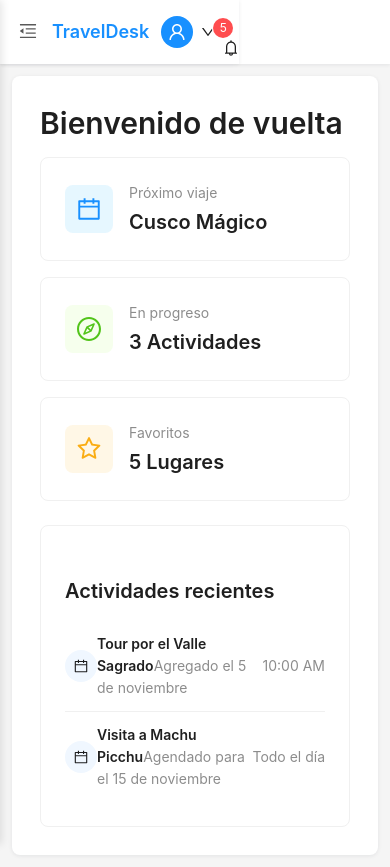
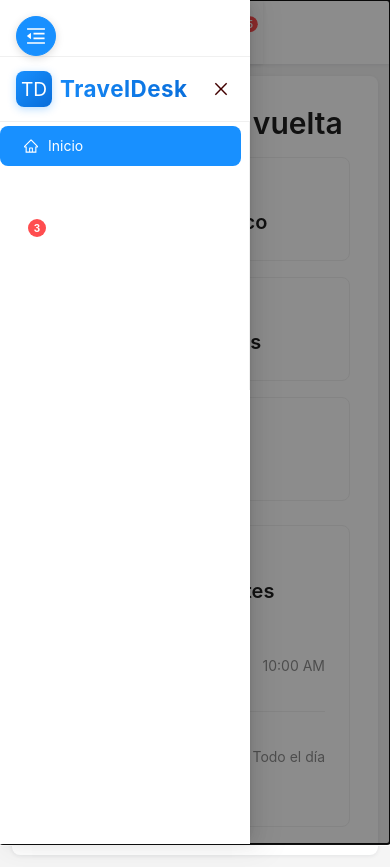
Before and after one commit to EdisonWCC/Taller-de-Proyectos-2-Itinerarios-turisticos, a React (Vite) app in the folder TravelDesk/frontend/: page /turista/inicio in a window 390 px wide. Built offline with nearby package versions, Linux system fonts and the light colour scheme; sample sign-in values are in the browser's storage.

Commit message:
6.1.7	Implementar funcionalidad responsive (grid adaptable, vista móvil optimizada)

```diff
--- a/TravelDesk/frontend/src/components/Navbar/TuristaNavbar.jsx
+++ b/TravelDesk/frontend/src/components/Navbar/TuristaNavbar.jsx
@@ -1,8 +1,6 @@
 import React from 'react';
 import { Layout, Button, Dropdown, Avatar, Badge } from 'antd';
 import {
-  MenuFoldOutlined,
-  MenuUnfoldOutlined,
   BellOutlined,
   UserOutlined,
   LogoutOutlined,
@@ -14,7 +12,7 @@ import '../../styles/Turista/Navbar.css';
 
 const { Header } = Layout;
 
-export const TuristaNavbar = ({ collapsed, toggleSidebar }) => {
+export const TuristaNavbar = () => {
   const navigate = useNavigate();
 
   const items = [
@@ -48,12 +46,6 @@ export const TuristaNavbar = ({ collapsed, toggleSidebar }) => {
   return (
     <Header className="navbar">
       <div className="navbar-left">
-        <Button
-          type="text"
-          icon={collapsed ? <MenuUnfoldOutlined /> : <MenuFoldOutlined />}
-          onClick={toggleSidebar}
-          className="sidebar-trigger"
-        />
         <div className="logo-mobile">TravelDesk</div>
       </div>
 
--- a/TravelDesk/frontend/src/components/Sidebar/TuristaSidebar.jsx
+++ b/TravelDesk/frontend/src/components/Sidebar/TuristaSidebar.jsx
@@ -1,19 +1,22 @@
-import React from 'react';
+import React, { useState, useEffect } from 'react';
 import { useLocation, useNavigate } from 'react-router-dom';
-import { Layout, Menu } from 'antd';
+import { Layout, Menu, Drawer, Button } from 'antd';
 import {
   HomeOutlined,
   CalendarOutlined,
   UserOutlined,
   SettingOutlined,
   LogoutOutlined,
-  BellOutlined
+  BellOutlined,
+  CloseOutlined,
+  MenuFoldOutlined,
+  MenuUnfoldOutlined
 } from '@ant-design/icons';
 import '../../styles/Turista/Sidebar.css';
 
 const { Sider } = Layout;
 
-export const TuristaSidebar = ({ collapsed, onCollapse }) => {
+export const TuristaSidebar = ({ collapsed, onCollapse, isMobile, onClose }) => {
   const location = useLocation();
   const navigate = useNavigate();
   const selectedKey = location.pathname.split('/').pop() || 'inicio';
@@ -89,17 +92,95 @@ export const TuristaSidebar = ({ collapsed, onCollapse }) => {
     },
   ];
 
+  const menuContent = (
+    <Menu
+      mode="inline"
+      selectedKeys={[selectedKey]}
+      items={items}
+      className="sidebar-menu"
+    />
+  );
+
+  if (isMobile) {
+    return (
+      <>
+        <Button
+          type="primary"
+          icon={collapsed ? <MenuUnfoldOutlined /> : <MenuFoldOutlined />}
+          onClick={onClose}
+          className="mobile-sidebar-trigger"
+          style={{
+            position: 'fixed',
+            top: 16,
+            left: 16,
+            zIndex: 1001,
+            display: 'flex',
+            alignItems: 'center',
+            justifyContent: 'center',
+            width: '40px',
+            height: '40px',
+            borderRadius: '50%',
+            boxShadow: '0 2px 8px rgba(0, 0, 0, 0.15)'
+          }}
+        />
+        <Drawer
+          placement="left"
+          width={250}
+          onClose={onClose}
+          open={!collapsed}
+          className="mobile-sidebar-drawer"
+          closeIcon={<CloseOutlined style={{ color: '#fff' }} />}
+          styles={{
+            body: { padding: 0 }
+          }}
+        >
+          <div className="mobile-sidebar">
+            <div className="sidebar-header">
+              <div className="logo-container">
+                <div className="logo-icon">TD</div>
+                <div className="custom-sidebar-logo">TravelDesk</div>
+              </div>
+              <Button
+                type="text"
+                icon={<CloseOutlined />}
+                onClick={onClose}
+                className="sidebar-trigger"
+                style={{ color: '#420000ff' }}
+              />
+            </div>
+            {menuContent}
+          </div>
+        </Drawer>
+      </>
+    );
+  }
+
   return (
     <Sider
-      collapsible
       collapsed={collapsed}
       onCollapse={onCollapse}
       width={250}
       className="sidebar"
       theme="light"
+      trigger={null}
     >
-      <div className="logo">
-        {!collapsed ? 'TravelDesk' : 'TD'}
+      <div className="sidebar-header">
+        {!collapsed && (
+          <div className="logo-container" style={{ flex: 1 }}>
+            <div className="logo-icon">TD</div>
+            <div className="custom-sidebar-logo">TravelDesk</div>
+          </div>
+        )}
+        <Button
+          type="text"
+          icon={collapsed ? <MenuUnfoldOutlined /> : <MenuFoldOutlined />}
+          onClick={onClose}
+          className="sidebar-trigger"
+          style={{
+            color: '#420000ff',
+            marginLeft: collapsed ? 0 : 'auto'
+          }}
+        />
       </div>
 
       <Menu
--- a/TravelDesk/frontend/src/layouts/MainLayout/MainLayout.jsx
+++ b/TravelDesk/frontend/src/layouts/MainLayout/MainLayout.jsx
@@ -1,4 +1,4 @@
-import React, { useState } from 'react';
+import React, { useState, useEffect } from 'react';
 import { Layout } from 'antd';
 import { Outlet } from 'react-router-dom';
 import { TuristaNavbar } from '../../components/Navbar/TuristaNavbar';
@@ -9,6 +9,20 @@ const { Header, Content } = Layout;
 
 export const MainLayout = () => {
   const [collapsed, setCollapsed] = useState(false);
+  const [isMobile, setIsMobile] = useState(window.innerWidth < 768);
+
+  useEffect(() => {
+    const handleResize = () => {
+      setIsMobile(window.innerWidth < 768);
+      // Si cambia a móvil y el sidebar está abierto, ciérralo
+      if (window.innerWidth < 768 && !collapsed) {
+        setCollapsed(true);
+      }
+    };
+
+    window.addEventListener('resize', handleResize);
+    return () => window.removeEventListener('resize', handleResize);
+  }, [collapsed]);
 
   const toggleSidebar = () => {
     setCollapsed(!collapsed);
@@ -18,7 +32,9 @@ export const MainLayout = () => {
     <Layout className="main-layout">
       <TuristaSidebar
         collapsed={collapsed}
+        onClose={toggleSidebar}
         onCollapse={setCollapsed}
+        isMobile={isMobile}
       />
       <Layout className="site-layout">
         <Header className="site-layout-header">
--- a/TravelDesk/frontend/src/pages/turista/Notificaciones.jsx
+++ b/TravelDesk/frontend/src/pages/turista/Notificaciones.jsx
@@ -249,19 +249,6 @@ const Notificaciones = () => {
                     <Text className="notification-message">
                       {notification.message}
                     </Text>
-                    {notification.action && (
-                      <Button
-                        type="link"
-                        className="notification-action"
-                        onClick={(e) => {
-                          e.stopPropagation();
-                          // Navegar a la acción correspondiente
-                          console.log('Navegar a:', notification.action.path);
-                        }}
-                      >
-                        {notification.action.text}
-                      </Button>
-                    )}
                   </div>
                   {!notification.read && (
                     <div className="notification-badge" />
--- a/TravelDesk/frontend/src/styles/Turista/Navbar.css
+++ b/TravelDesk/frontend/src/styles/Turista/Navbar.css
@@ -16,17 +16,31 @@
   align-items: center;
 }
 
-.sidebar-trigger {
+.navbar .sidebar-trigger {
+  width: 48px;
+  height: 48px;
   font-size: 18px;
-  line-height: 64px;
-  padding: 0 16px;
-  cursor: pointer;
-  transition: color 0.3s;
-  color: rgba(0, 0, 0, 0.65);
+  color: #595959;
+  transition: all 0.3s;
+  margin-right: 10px;
+  display: flex;
+  align-items: center;
+  justify-content: center;
 }
 
-.sidebar-trigger:hover {
+.navbar .sidebar-trigger:hover {
   color: #1890ff;
+  background: rgba(24, 144, 255, 0.1);
+}
+
+.navbar .sidebar-trigger.mobile-trigger {
+  color: #595959;
+  margin-right: 0;
+}
+
+.navbar .sidebar-trigger.mobile-trigger:hover {
+  color: #1890ff;
+  background: rgba(24, 144, 255, 0.1);
 }
 
 .logo-mobile {
@@ -44,6 +58,24 @@
 
 .notification-badge {
   margin-right: 16px;
+  position: relative;
+  display: inline-flex;
+  align-items: center;
+  justify-content: center;
+}
+
+.notification-badge .ant-badge-count {
+  position: absolute;
+  top: -7px;
+  left: -2px;
+  transform: translate(30%, -30%);
+  font-size: 10px;
+  height: 16px;
+  min-width: 16px;
+  line-height: 16px;
+  padding: 0 4px;
+  box-shadow: 0 0 0 1px #fff;
+  font-weight: 600;
 }
 
 .notification-btn {
@@ -54,13 +86,14 @@
   display: flex;
   align-items: center;
   justify-content: center;
+  position: relative;
 }
 
 .user-menu {
   display: flex;
   align-items: center;
   height: 64px;
-  padding: 0 12px;
+  padding: 0 40px;
   cursor: pointer;
   transition: all 0.3s;
 }
--- a/TravelDesk/frontend/src/styles/Turista/Sidebar.css
+++ b/TravelDesk/frontend/src/styles/Turista/Sidebar.css
@@ -10,19 +10,143 @@
   transition: all 0.2s;
 }
 
-.logo {
+.sidebar-header {
+  display: flex;
+  align-items: center;
+  justify-content: space-between;
   height: 64px;
+  padding: 0 16px;
+  background: #fff;
+  border-bottom: 1px solid #f0f0f0;
+  position: relative;
+  z-index: 1;
+  gap: 8px; /* Espacio entre elementos */
+}
+
+/* Ajuste cuando el sidebar está colapsado */
+.ant-layout-sider-collapsed .sidebar-header {
+  padding: 0 22px;
+  position: relative;
+  display: flex;
+  justify-content: space-between;
+  align-items: center;
+}
+
+/* Posicionamiento del logo cuando está colapsado */
+.ant-layout-sider-collapsed .logo-container {
+  position: static;
+  transform: none;
+  margin: 0 auto;
+  flex: 1;
+  display: flex;
+  justify-content: center;
+}
+
+/* Asegurar que el botón de colapso tenga espacio cuando está colapsado */
+.ant-layout-sider-collapsed .sidebar-trigger {
+  position: static;
+  transform: none;
+  margin-left: 8px;
+  background: rgba(255, 255, 255, 0.9);
+  border-radius: 4px;
+  width: 32px;
+  height: 32px;
   display: flex;
   align-items: center;
   justify-content: center;
+  flex-shrink: 0;
+}
+
+.custom-sidebar-logo {
+  font-size: 1.4rem;
+  font-weight: 700;
+  color: #1890ff;
+  white-space: nowrap;
+  display: flex;
+  align-items: center;
+  height: 100%;
+  margin: 0;
+  padding: 0 12px;
+  line-height: 1;
+  text-align: left;
+  letter-spacing: 0.5px;
+  position: relative;
+  flex-grow: 1;
+  transition: all 0.3s ease;
+  background: linear-gradient(90deg, #1890ff 0%, #096dd9 100%);
+  -webkit-background-clip: text;
+  -webkit-text-fill-color: transparent;
+  background-clip: text;
+  padding-left: 44px; /* Espacio para el ícono */
+}
+
+/* Estilo del contenedor del logo */
+.logo-container {
+  display: flex;
+  align-items: center;
+  height: 100%;
+  position: relative;
+}
+
+/* Efecto hover para el logo */
+.custom-sidebar-logo:hover {
+  transform: translateX(4px);
+}
+
+/* Estilo para el ícono del logo */
+.logo-icon {
+  position: absolute;
+  left: 0;
+  top: 50%;
+  transform: translateY(-50%);
+  width: 36px;
+  height: 36px;
+  display: flex;
+  align-items: center;
+  justify-content: center;
+  background: linear-gradient(135deg, #1890ff 0%, #096dd9 100%);
+  border-radius: 8px;
+  color: white;
+  font-size: 1.2rem;
+  box-shadow: 0 2px 8px rgba(24, 144, 255, 0.3);
+}
+
+/* Desktop sidebar trigger */
+.sidebar-trigger {
+  font-size: 16px;
+  width: 40px;
+  height: 40px;
+  display: flex;
+  align-items: center;
+  justify-content: center;
+  margin: 0;
+  padding: 0;
+  transition: all 0.3s;
+}
+
+/* Mobile sidebar trigger */
+.mobile-sidebar-trigger {
   font-size: 20px;
-  font-weight: 600;
-  color: #1890ff;
+  width: 40px;
+  height: 40px;
+  display: flex;
+  align-items: center;
+  justify-content: center;
   background: #fff;
-  border-bottom: 1px solid #f0f0f0;
-  padding: 0 16px;
-  white-space: nowrap;
-  overflow: hidden;
+  border-radius: 4px;
+  box-shadow: 0 2px 8px rgba(0, 0, 0, 0.15);
+  transition: all 0.3s;
+}
+
+.mobile-sidebar-trigger:hover {
+  background: #f5f5f5;
+}
+
+/* Hide mobile trigger on desktop */
+@media (min-width: 768px) {
+  .mobile-sidebar-trigger {
+    display: none;
+  }
 }
 
 .ant-menu-item > a {
@@ -65,9 +189,61 @@
 @media (max-width: 768px) {
   .sidebar {
     z-index: 1001;
+    display: none; /* Hide the desktop sidebar on mobile */
   }
 
-  .ant-drawer-body {
+  .mobile-sidebar-drawer .ant-drawer-content {
+    background-color: #001529;
+  }
+
+  .mobile-sidebar-drawer .ant-drawer-body {
     padding: 0;
   }
+
+  .mobile-sidebar {
+    height: 100%;
+    display: flex;
+    flex-direction: column;
+  }
+
+  .mobile-sidebar .logo {
+    height: 64px;
+    display: flex;
+    align-items: center;
+    justify-content: center;
+    color: #fff;
+    font-size: 20px;
+    font-weight: 600;
+    border-bottom: 1px solid rgba(255, 255, 255, 0.1);
+    margin-bottom: 8px;
+  }
+
+  .mobile-sidebar .sidebar-menu {
+    border-right: none;
+    background: transparent;
+    color: #fff;
+  }
+
+  .mobile-sidebar .ant-menu-item {
+    color: rgba(255, 255, 255, 0.65);
+    margin: 4px 0;
+  }
+
+  .mobile-sidebar .ant-menu-item:hover,
+  .mobile-sidebar .ant-menu-item-selected {
+    color: #fff;
+    background: #1890ff;
+  }
+
+  .mobile-sidebar .ant-menu-item-selected a {
+    color: #fff;
+  }
+
+  .mobile-sidebar .ant-menu-item a {
+    color: rgba(255, 255, 255, 0.65);
+  }
+
+  .mobile-sidebar .ant-menu-item-icon {
+    font-size: 18px;
+  }
 }
```
